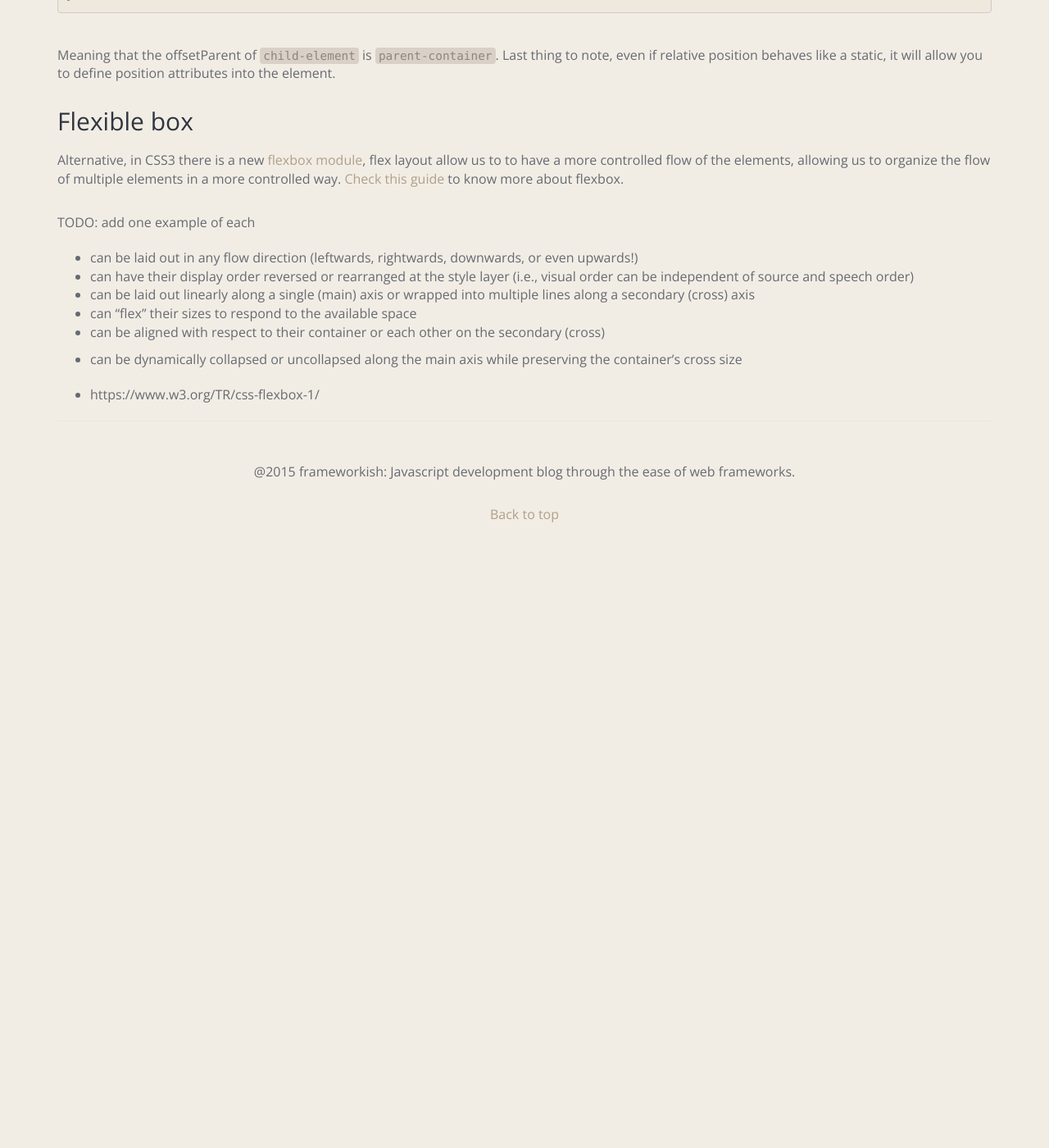
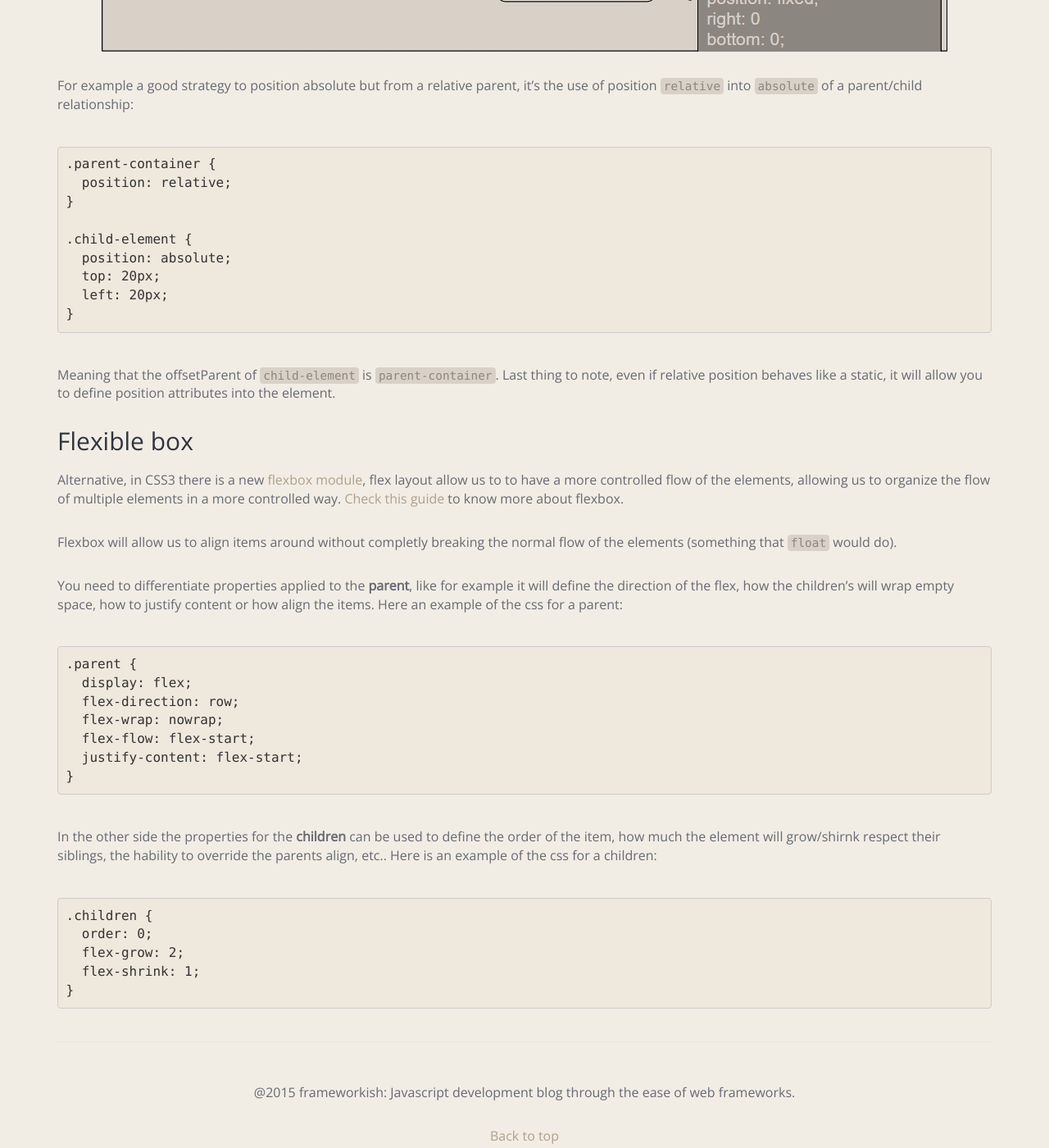
Before and after one commit to Rastikko/Rastikko.github.io, a Jekyll site: the page built from _posts/2016-05-04-flow-and-positioning.md, in a window 1280 px wide and 1400 px high, scrolled down 2082 px. Shown: the whole window at 82% size. Built offline with Jekyll 4.4.1, drawn with Linux system fonts in a browser that asks for light colours; before the commit the page ends 2791 px from its top, so only the background shows below that; some of the changed text lies outside the part shown.

Commit message:
Adding flexbox and positioning imgae

````diff
--- a/_posts/2016-05-04-flow-and-positioning.md
+++ b/_posts/2016-05-04-flow-and-positioning.md
@@ -31,7 +31,7 @@ Where the inline formatting context would be set up with `inline`, `inline-table
 
 ## Positioning
 
-In normal flow the default position of an element is `static`, meaning that is not positioned and respect the normal flow. You might use the [position property](https://developer.mozilla.org/en-US/docs/Web/CSS/position) to set up the position of an element:
+In normal flow the default position of an element is `static`, meaning that is not positioned and respect the normal flow. You might use the [position property](https://developer.mozilla.org/en-US/docs/Web/CSS/position) to get out from normal flow and be more flexible in your positioning:
 
 ```css
 .my-selector {
@@ -44,6 +44,8 @@ In normal flow the default position of an element is `static`, meaning that is n
 Once you define a position you might use the properties `top`, `left`, `right` and `left` to define where to put your element. Note that this position will be relative on the closer *offsetParent*
 
 > The offsetParent it's the closer parent element that have a position defined (static does not count), if none of this parents have a position, then the body will become the offsetParent.
+
+{% include image.html url="/img/positioning.jpg" description="Normal flow graph" %}
 
 For example a good strategy to position absolute but from a relative parent, it's the use of position `relative` into `absolute` of a parent/child relationship:
 
@@ -64,12 +66,26 @@ Meaning that the offsetParent of `child-element` is `parent-container`. Last thi
 ## Flexible box
 Alternative, in CSS3 there is a new [flexbox module](https://www.w3.org/TR/css-flexbox-1/#flex-containers), flex layout allow us to to have a more controlled flow of the elements, allowing us to organize the flow of multiple elements in a more controlled way. [Check this guide](https://css-tricks.com/snippets/css/a-guide-to-flexbox/) to know more about flexbox.
 
-TODO: add one example of each
- - can be laid out in any flow direction (leftwards, rightwards, downwards, or even upwards!)
- - can have their display order reversed or rearranged at the style layer (i.e., visual order can be independent of source and speech order)
- - can be laid out linearly along a single (main) axis or wrapped into multiple lines along a secondary (cross) axis
- - can “flex” their sizes to respond to the available space
- - can be aligned with respect to their container or each other on the secondary (cross)
- - can be dynamically collapsed or uncollapsed along the main axis while preserving the container’s cross size
+Flexbox will allow us to align items around without completly breaking the normal flow of the elements (something that `float` would do).
 
- - https://www.w3.org/TR/css-flexbox-1/
+You need to differentiate properties applied to the **parent**, like for example it will define the direction of the flex, how the children's will wrap empty space, how to justify content or how align the items. Here an example of the css for a parent:
+
+```css
+.parent {
+  display: flex;
+  flex-direction: row;
+  flex-wrap: nowrap;
+  flex-flow: flex-start;
+  justify-content: flex-start;
+}
+```
+
+In the other side the properties for the **children** can be used to define the order of the item, how much the element will grow/shirnk respect their siblings, the hability to override the parents align, etc.. Here is an example of the css for a children:
+
+```css
+.children {
+  order: 0;
+  flex-grow: 2;
+  flex-shrink: 1;
+}
+```
````
Also changed, not shown: img/positioning.jpg (added).
